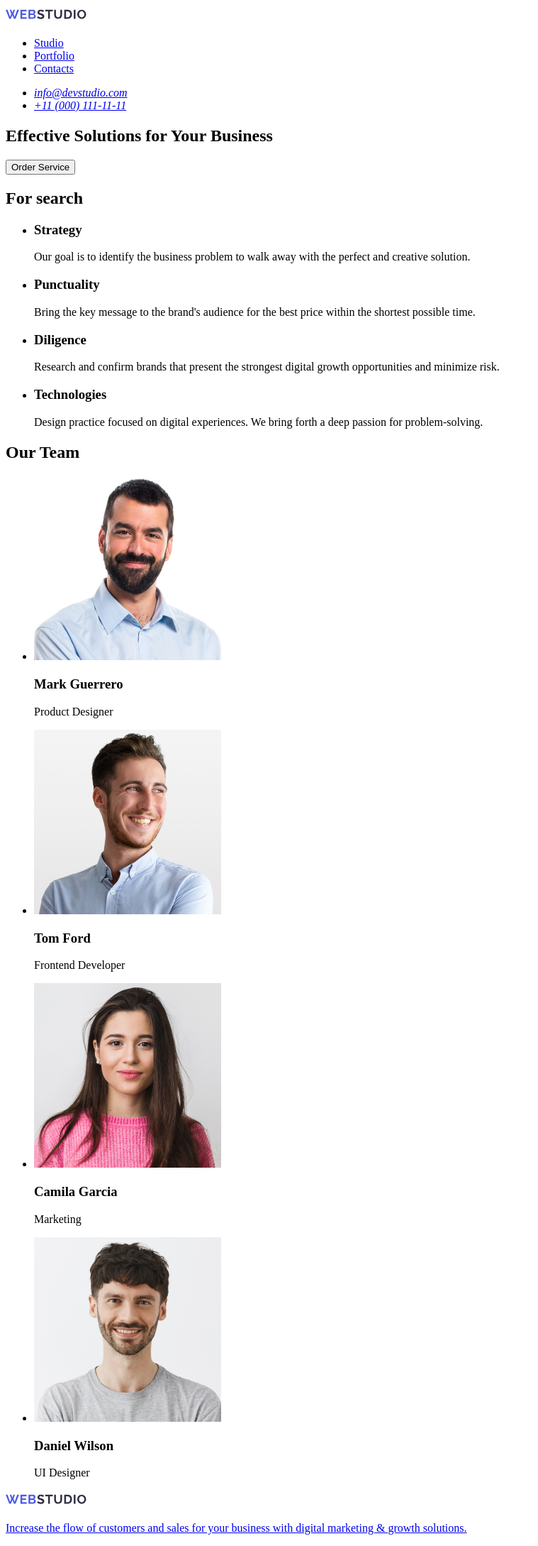
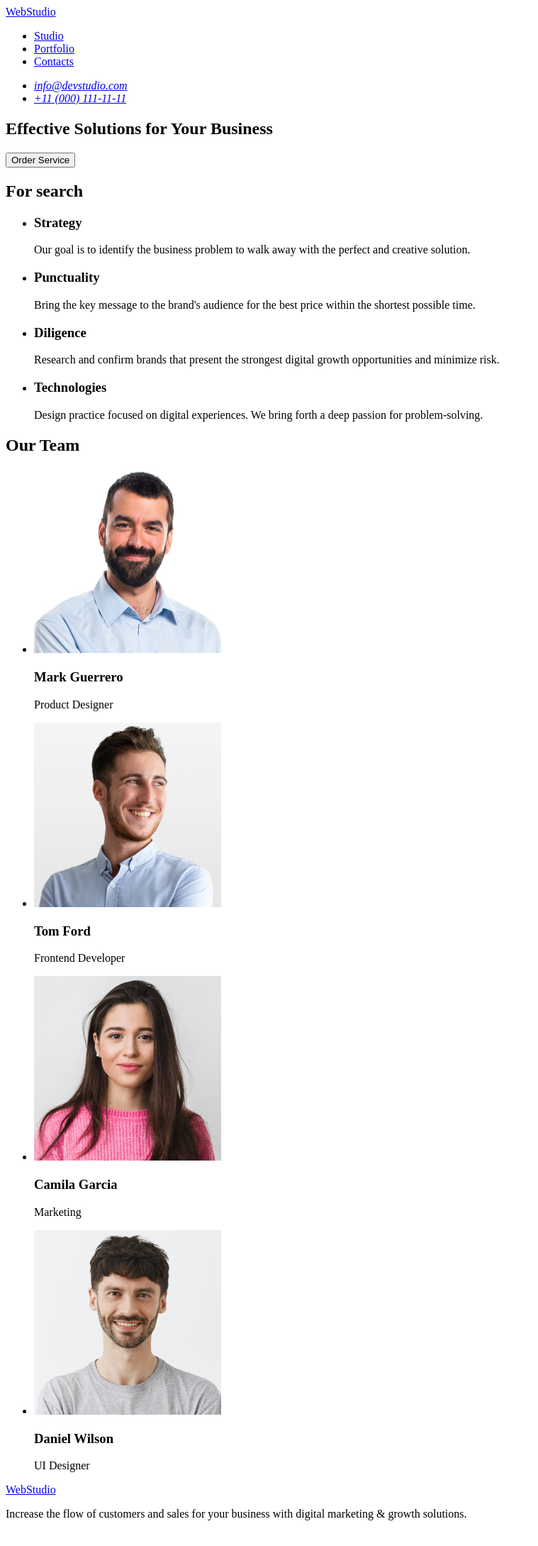
Before and after one commit to YevheniiaUhnich/goit-markup-hw-01, a plain HTML site: page index.html in a window 1280 px wide. Shown: the whole page at 71% size, without its empty margins (0-759 px from the left). Drawn offline with Linux system fonts and the light colour scheme.

Commit message:
coraction7

```diff
--- a/index.html
+++ b/index.html
@@ -9,10 +9,7 @@
   <body>
     <header>
       <nav>
-        <a href="./index.html">
-          <img src="./images/Logo.svg"
-        WebStudio
-      </a>
+        <a href="./index.html">WebStudio</a>
 
        <ul>
         <li><a href="./index.html">Studio</a></li>
@@ -93,10 +90,7 @@
     </main>
 
     <footer>
-      <a href="./index.html">
-        <img src="./images/Logo.svg"
-        WebStudio
-      </a>
+      <a href="./index.html">WebStudio</a>
 
       <p>Increase the flow of customers and
         sales for your business with digital
```
